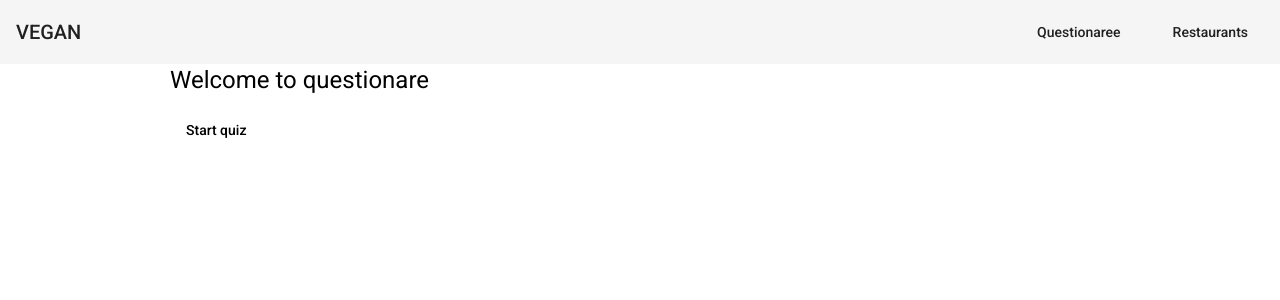
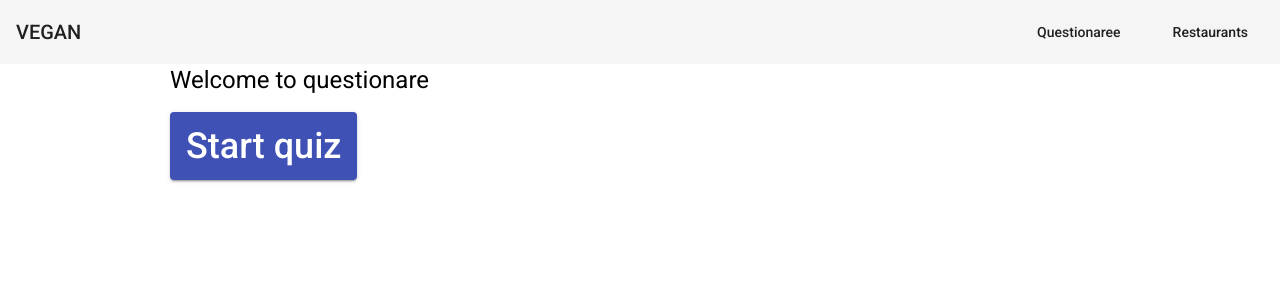
Before and after one commit to ducklingsjs/vegan, an Angular app: page / in a window 1280 px wide. Shown: the top 300 px of the page. Built offline with nearby package versions, Linux system fonts and the light colour scheme.

Commit message:
Add start button style

```diff
--- a/src/app/questionaree/questionaree.component.html
+++ b/src/app/questionaree/questionaree.component.html
@@ -1,4 +1,4 @@
 <app-container>
   <h1>Welcome to questionare</h1>
-  <button mat-button (click)="start()">Start quiz</button>
+  <button mat-raised-button :class="start-btn" color="primary" (click)="start()">Start quiz</button>
 </app-container>
--- a/src/app/questionaree/questionaree.component.scss
+++ b/src/app/questionaree/questionaree.component.scss
@@ -0,0 +1,4 @@
+.start-btn {
+  font-size: 36px;
+  padding: 16px;
+}
```
